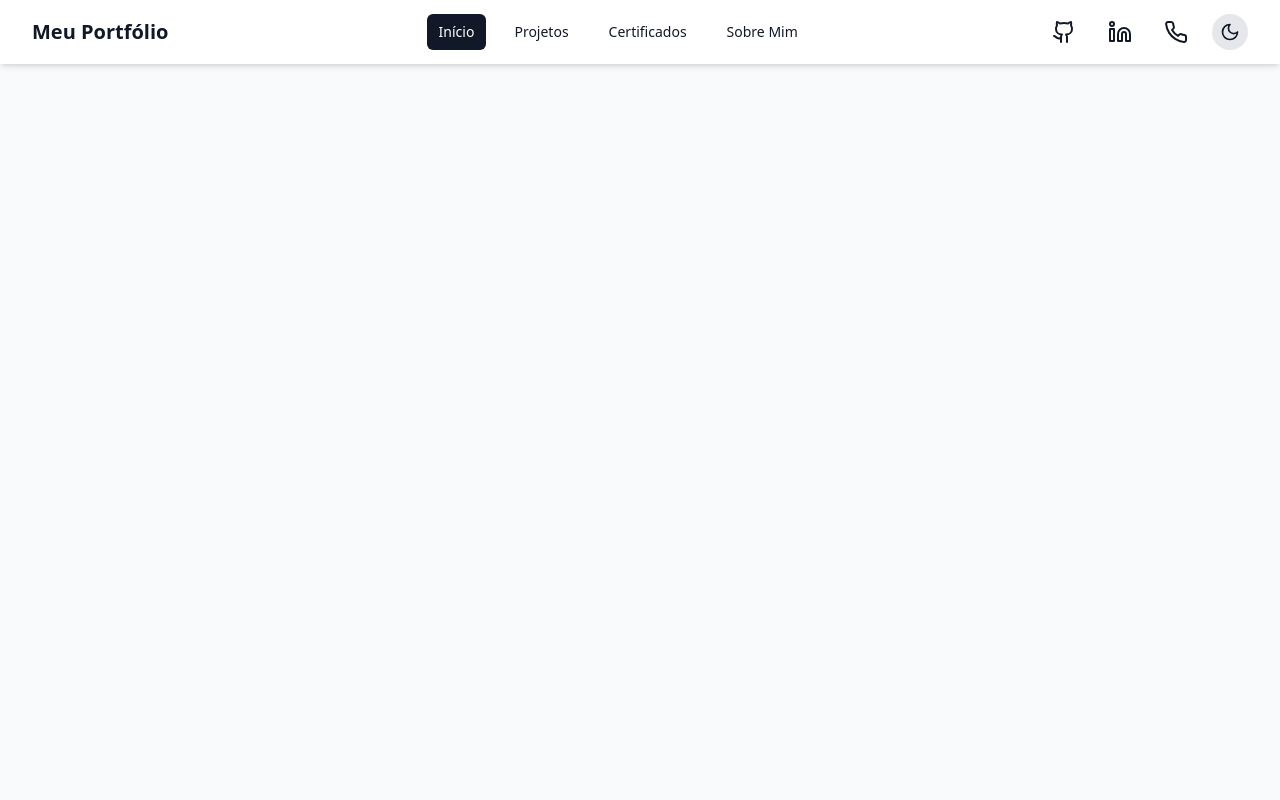
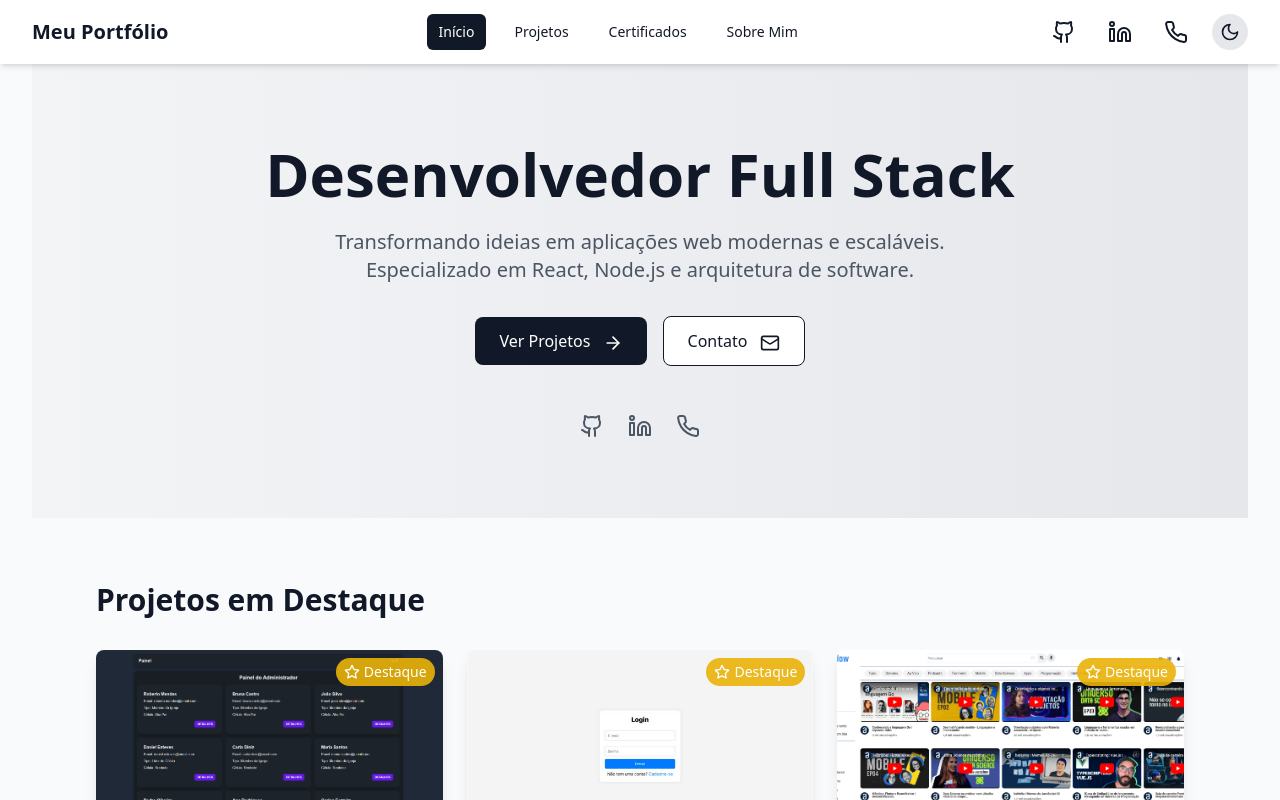
Before and after one commit to GeorgeBastosFerreiraFH/meu-portfolio, a React (Vite) app: page / in a window 1280 px wide. Shown: the top 800 px of the page. Built offline with nearby package versions, Linux system fonts and the light colour scheme.

Commit message:
Update App.jsx

```diff
--- a/src/App.jsx
+++ b/src/App.jsx
@@ -1,12 +1,23 @@
-import { BrowserRouter as Roteador } from "react-router-dom";
+import { BrowserRouter, Routes, Route } from "react-router-dom";
+import Inicio from "./paginas/Inicio";
+import SobreMim from "./paginas/SobreMim";
+import Certificados from "./paginas/Certificados";
+import Projetos from "./paginas/Projetos";
 import Layout from "./components/Layout";
 import "./App.css";
 
 function App() {
   return (
-    <Roteador>
-      <Layout />
-    </Roteador>
+    <BrowserRouter>
+      <Routes>
+        <Route path="/" element={<Layout />}>
+          <Route index element={<Inicio />} />
+          <Route path="/projetos" element={<Projetos />} />
+          <Route path="/certificados" element={<Certificados />} />
+          <Route path="/sobre" element={<SobreMim />} />
+        </Route>
+      </Routes>
+    </BrowserRouter>
   );
 }
 
```
